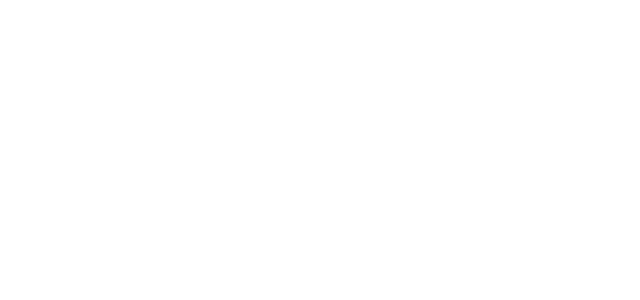
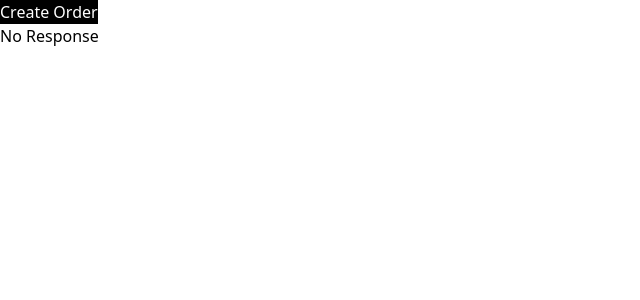
Before and after one commit to csce-315-331-2023c/rFork, a Next.js app: page /cash-register in a window 1280 px wide. Shown: the top 300 px of the page, without its empty margins (0-640 px from the left). Built offline with nearby package versions, Linux system fonts and the light colour scheme.

Commit message:
Added post api point

```diff
--- a/src/app/api/orders/route.ts
+++ b/src/app/api/orders/route.ts
@@ -0,0 +1,12 @@
+import { NextRequest, NextResponse } from "next/server";
+import { submitOrder } from "../../../api"
+
+
+export async function POST(req: NextRequest){
+    const data = await req.json()
+
+    console.log(data);
+    await submitOrder(data);
+
+    return NextResponse.json({message: ":D", data})
+}
--- a/src/app/cash-register/page.tsx
+++ b/src/app/cash-register/page.tsx
@@ -1,11 +1,30 @@
 'use client'
-import React from 'react'
+import React, { useState } from 'react'
 import "../../css/index.css"
+import { Order } from '../../types';
 
 export default function CashRegister() {
+    const [response, setResponse] = useState("No Response");
+
     return (
         <div>
+            <button className='bg-black text-white' onClick={() => {
+                const order: any = {
+                    date: 0,
+                    item: [],
+                    total: 0,
+                }
+                fetch("http://localhost:3000/api/orders",
+                    {
+                        method: "POST",
+                        body: JSON.stringify(order)
+                    }
+                ).then(async (res) => {
+                    setResponse(await res.text())
+                });
 
+            }}>Create Order</button>
+            <div>{response}</div>
         </div>
     )
 }
```
